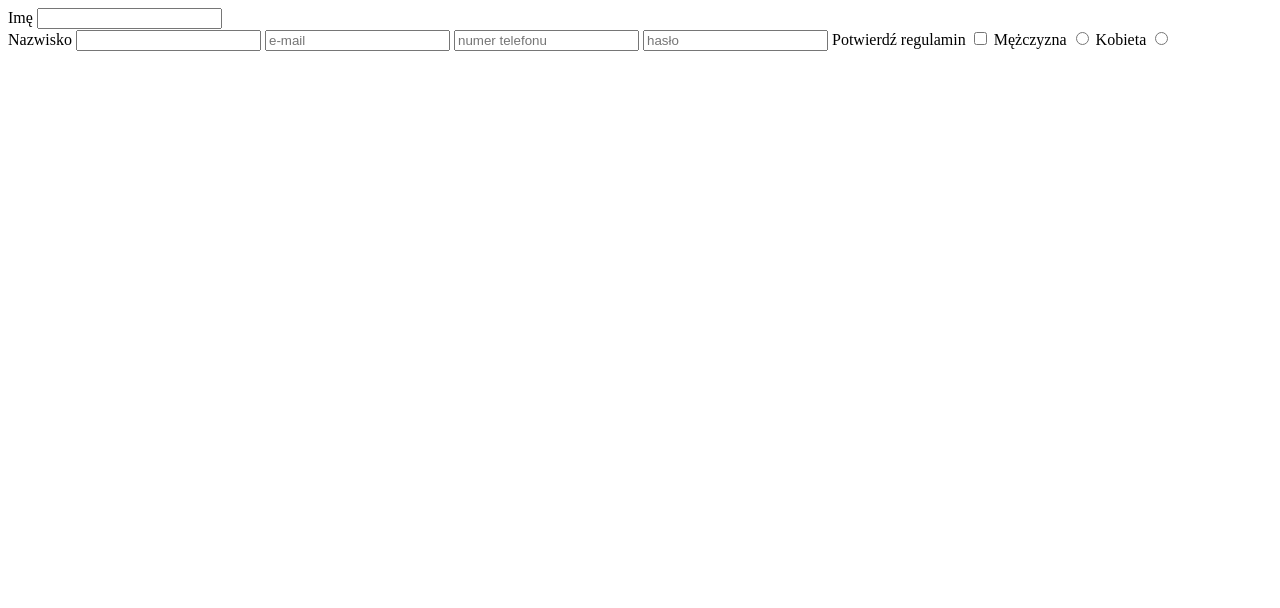
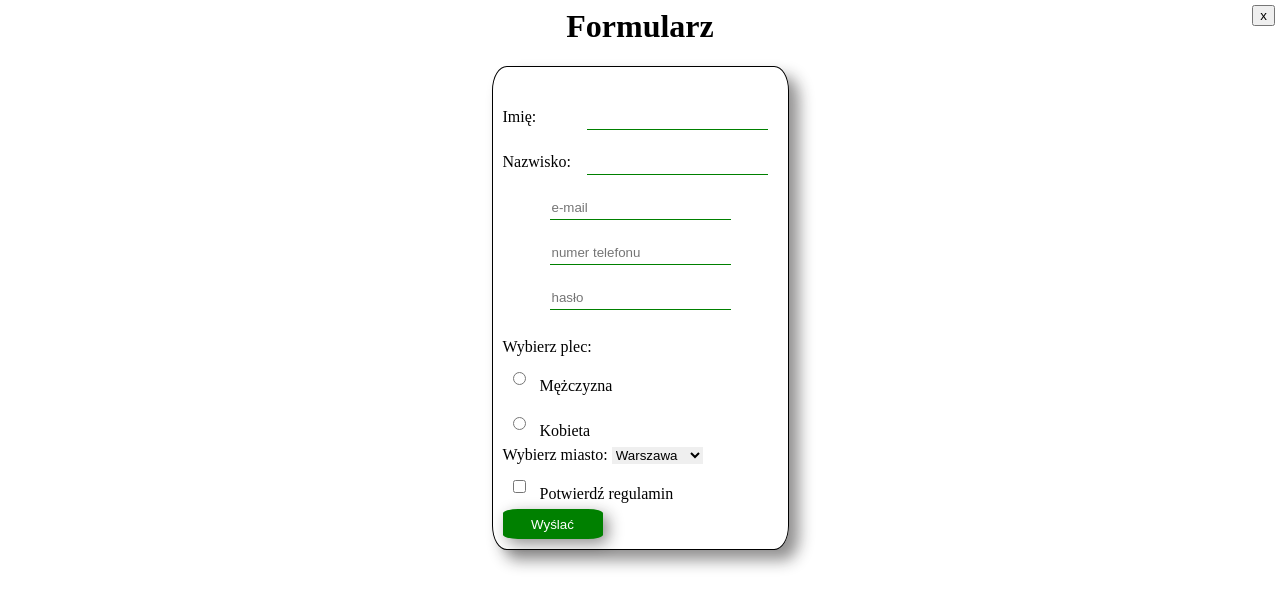
Before and after one commit to RomaniukD/Formularz07, a plain HTML site: page formularz.html in a window 1280 px wide. Drawn offline with Linux system fonts and the light colour scheme.

Commit message:
Update formularz.html

```diff
--- a/formularz.html
+++ b/formularz.html
@@ -2,27 +2,51 @@
 <head>
     <meta charset="UTF-8">
     <meta name="viewport" content="width=device-width, initial-scale=1.0">
+    <script src="script.js"></script>
+    <link rel="stylesheet" href="style.css">
     <title>Formularz</title>
 </head>
-<body>
-    <form action="">
-        <label for="name">Imę</label>
+<body style="text-align: center;">
+    <!--<button id="open_form">Zalogować się</button>-->
+    <h1>Formularz</h1>
+    <form action="" id="form" >
+        <button class="close_form">x</button>
+        <br>
+        <label for="name">Imię:</label>
         <input type="text" id="name">
         <br>
-        <label for="surname">Nazwisko</label>
+        <label for="surname">Nazwisko:</label>
         <input type="text" id="surname">
+        <br>
+        <div style="text-align: center;">
         <input type="email" name="email" id="email" placeholder="e-mail">
+        <br>
         <input type="number" placeholder="numer telefonu">
+        <br>
         <input type="password" name="pass" id="pass" placeholder="hasło">
-
-        <label for="regulamin">Potwierdź regulamin</label>
+        </div>
+        <br>
+        <label for="seks" style="width: auto;">Wybierz plec:</label>
+        <br>
+        <input type="radio" name="seks" id="seks_m">
+        <label for="seks_m">Mężczyzna</label>
+        <br>
+        <input type="radio" name="seks" id="seks_k">
+        <label for="seks_k">Kobieta</label>
+        <br>
+        <label for="city" style="width: auto;">Wybierz miasto:</label>
+        <select id="city" style="border: none;">
+        <option value="w">Warszawa</option>
+        <option value="k">Kraków</option>
+        <option value="z">Zwierzyniec</option>
+        <option value="l">Lublin</option>
+        </select>
+        <br>
         <input type="checkbox" name="regulamin" id="regulamin">
-
-        <label for="seks_m">Mężczyzna</label>
-        <input type="radio" name="seks" id="seks_m">
-        <label for="seks_k">Kobieta</label>
-        <input type="radio" name="seks" id="seks_k">
-
+        <label for="regulamin" style="width: auto;" >Potwierdź regulamin</label>
+        <br>
+        <button class="button_send">Wyślać</button>
     </form>
+    <script src="script.js"></script>
 </body>
 </html>
```
